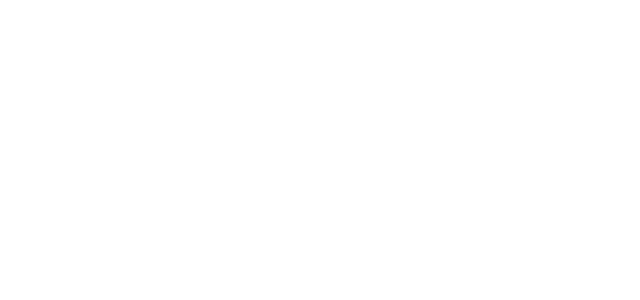
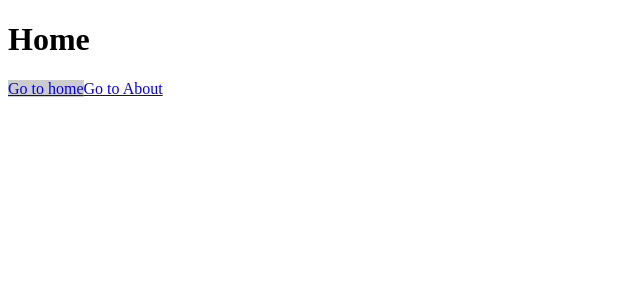
Before and after one commit to justYu2001/nuxt-practice, a Nuxt app: page / in a window 1280 px wide. Before the commit this address had no page. Shown: the top 300 px of the page, without its empty margins (0-640 px from the left). Built offline with nearby package versions, Linux system fonts and the light colour scheme.

Commit message:
nuxt link

```diff
--- a/nuxt.config.js
+++ b/nuxt.config.js
@@ -41,5 +41,9 @@
 
   // Build Configuration: https://go.nuxtjs.dev/config-build
   build: {
-  }
+  },
+
+  router: {
+    linkPrefetchedClass: "nuxt-link-prefetched",
+  },
 }
--- /dev/null
+++ b/pages/about.vue
@@ -0,0 +1,7 @@
+<template>
+    <div>
+        <h1>About</h1>
+        <nuxt-link to="/">Go to Home</nuxt-link>
+        <nuxt-link to="/about">Go to About</nuxt-link>
+    </div>
+</template>
--- /dev/null
+++ b/pages/index.vue
@@ -0,0 +1,17 @@
+<template>
+    <div>
+        <h1>Home</h1>
+        <nuxt-link to="/">Go to home</nuxt-link>
+        <nuxt-link to="/about" no-prefetch>Go to About</nuxt-link>
+    </div>
+</template>
+
+<style>
+.nuxt-link-exact-active{
+    background-color: #ccc;
+}
+
+.nuxt-link-prefetched{
+    text-decoration: none;
+}
+</style>
```
